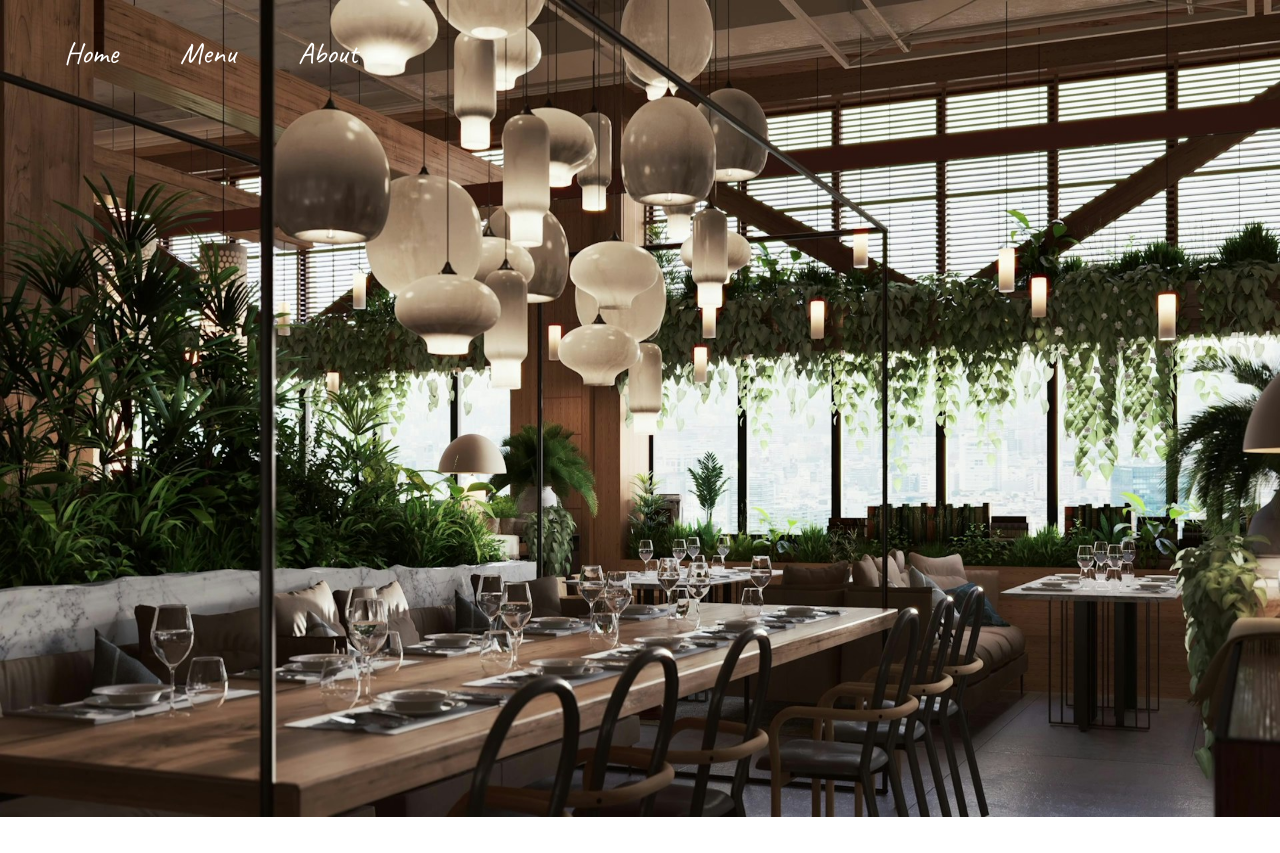
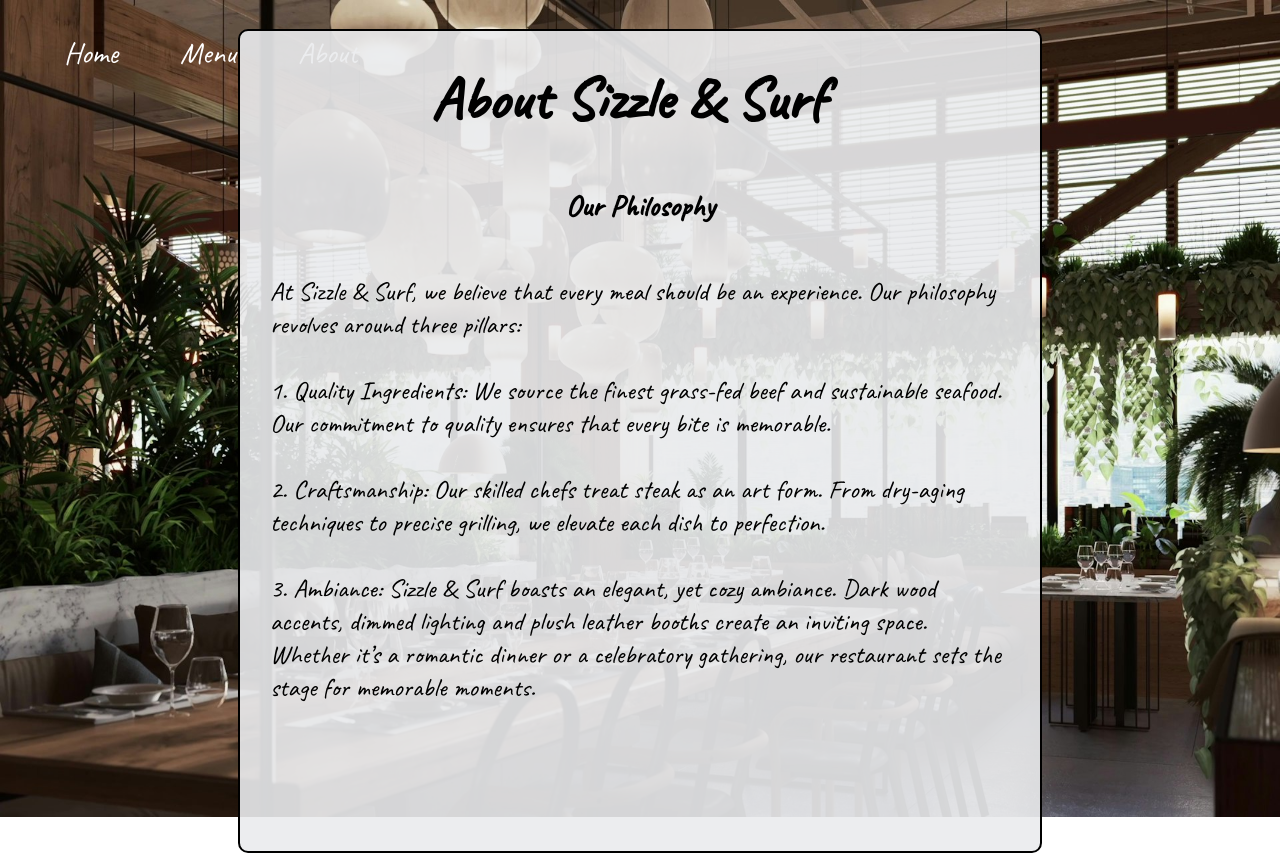
Before and after one commit to JessePullen/restaurant-page, a website built with webpack: page src/index.html in a window 1280 px wide. Both pictures are taken after a click on the button "About". Before the commit the page ends 817 px from the top, so only its background shows below. Built offline with nearby package versions, Linux system fonts and the light colour scheme.

Commit message:
Add structure and styling for about-page

```diff
--- a/src/about-page.js
+++ b/src/about-page.js
@@ -1,5 +1,28 @@
 function aboutPage() {
+    const content = document.querySelector('#content');
 
+    const banner = document.createElement('div');
+    const title = document.createElement('h3');
+    const subheading = document.createElement('h5');
+    const text = document.createElement('p');
+
+    banner.classList.add('about-banner');
+
+    title.textContent = 'About Sizzle & Surf';
+    subheading.textContent = 'Our Philosophy';
+    text.innerText = `At Sizzle & Surf, we believe that every meal should be an experience. Our philosophy revolves around three pillars:
+
+    1. Quality Ingredients: We source the finest grass-fed beef and sustainable seafood. Our commitment to quality ensures that every bite is memorable.
+
+    2. Craftsmanship: Our skilled chefs treat steak as an art form. From dry-aging techniques to precise grilling, we elevate each dish to perfection.
+
+    3. Ambiance: Sizzle & Surf boasts an elegant, yet cozy ambiance. Dark wood accents, dimmed lighting and plush leather booths create an inviting space. Whether it’s a romantic dinner or a celebratory gathering, our restaurant sets the stage for memorable moments.
+    `
+
+    content.appendChild(banner);
+    banner.appendChild(title);
+    banner.appendChild(subheading);
+    banner.appendChild(text);
 }
 
 export { aboutPage };
--- a/src/home-page.js
+++ b/src/home-page.js
@@ -5,7 +5,7 @@ function homePage() {
     const title = document.createElement('h1');
     const headline = document.createElement('h3');
 
-    banner.classList.add('banner');
+    banner.classList.add('home-banner');
 
     title.textContent = 'Sizzle & Surf';
     headline.textContent = 'Steak & Seafood';
--- a/src/style.css
+++ b/src/style.css
@@ -32,7 +32,7 @@ button:hover {
     justify-content: center;
 }
 
-.banner {
+.home-banner {
     background-color: rgb(234, 236, 238, 0.9);
     height: 400px;
     width: 800px;
@@ -44,9 +44,19 @@ button:hover {
     flex-direction: column;
 }
 
+.about-banner {
+    background-color: rgb(234, 236, 238, 0.9);
+    height: 800px;
+    width: 800px;
+    border-radius: 10px;
+    border: 2px solid black;
+    padding-top: 20px;
+}
+
 h1,
 h3 {
     margin: 10px;
+    margin-left: -15px;
 }
 
 h1 {
@@ -55,4 +65,16 @@ h1 {
 
 h3 {
     font-size: 60px;
+    text-align: center;
 }
+
+h5 {
+    text-align: center;
+    font-size: 30px;
+}
+
+p {
+    font-size: 26px;
+    padding-left: 30px;
+    padding-right: 30px;
+}
```
